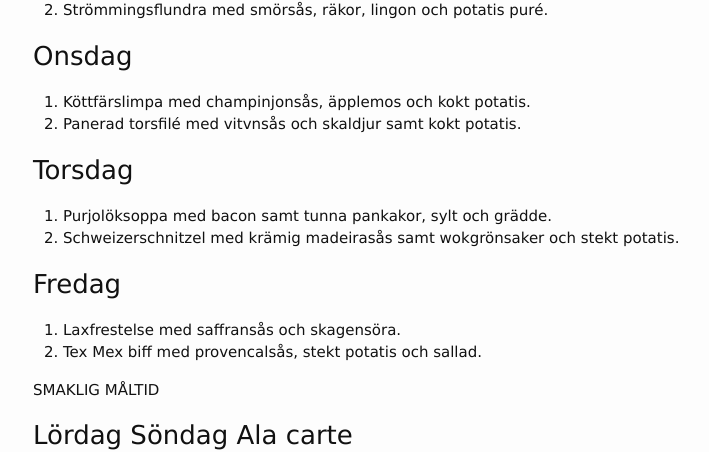
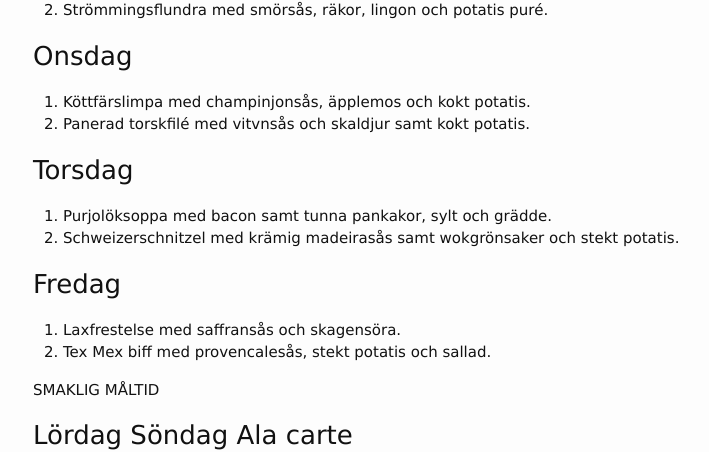
Before and after one commit to FarInn62/farinn62.github.io, a Jekyll site: the page built from lunch.md, in a window 1280 px wide. Shown: the part 376-828 px from the top of the page, without its empty margins (237-946 px from the left). Built offline with Jekyll 4.4.1, drawn with Linux system fonts in a browser that asks for light colours.

Commit message:
Update lunch.md

```diff
--- a/lunch.md
+++ b/lunch.md
@@ -22,7 +22,7 @@ Alla rätter: 100:- Take away: 90:-
 ### Onsdag
 
 1. Köttfärslimpa med champinjonsås, äpplemos och kokt potatis.
-2. Panerad torsfilé med vitvnsås och skaldjur samt kokt potatis.
+2. Panerad torskfilé med vitvnsås och skaldjur samt kokt potatis.
 
 ### Torsdag
 
@@ -32,7 +32,7 @@ Alla rätter: 100:- Take away: 90:-
 ### Fredag
 
 1. Laxfrestelse med saffransås och skagensöra.
-2. Tex Mex biff med provencalsås, stekt potatis och sallad.
+2. Tex Mex biff med provencalesås, stekt potatis och sallad.
 
 SMAKLIG MÅLTID
 
```
